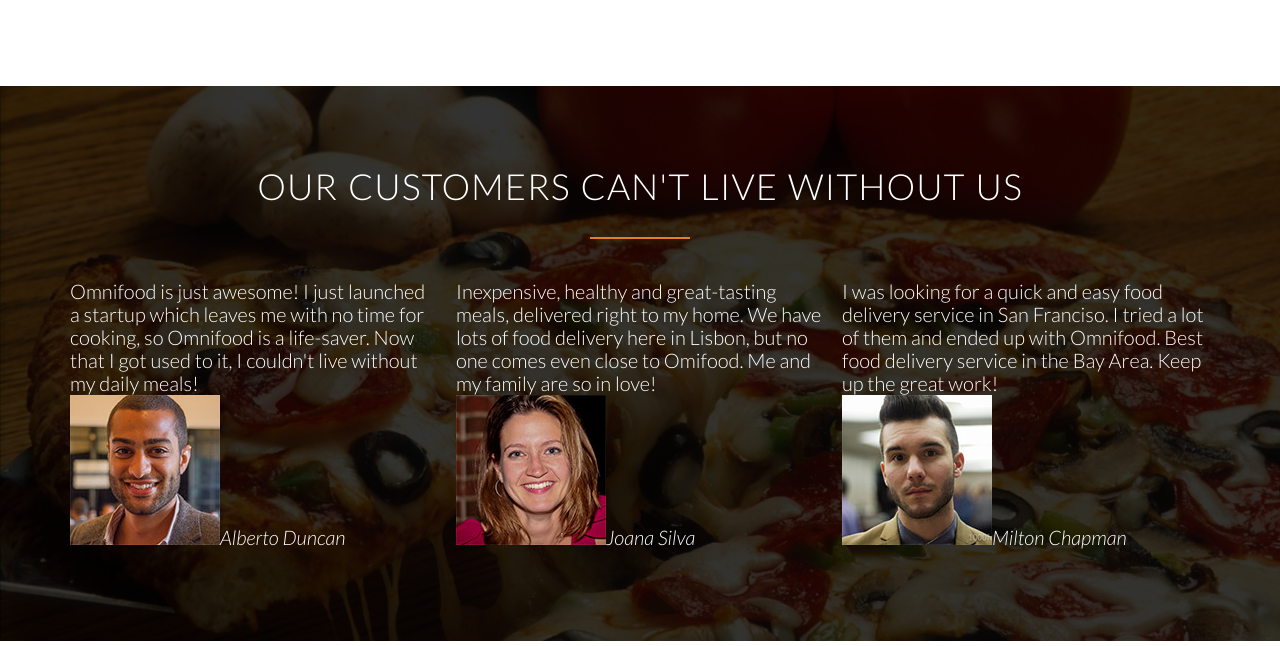
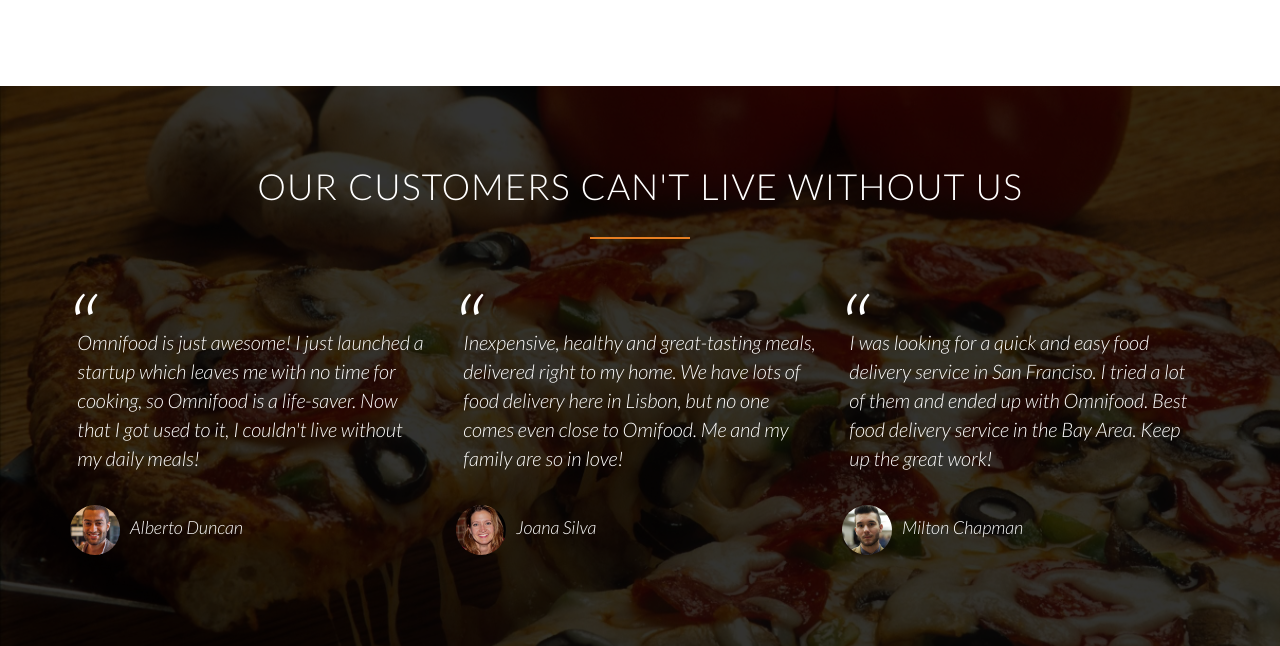
Before and after one commit to Talbekk/omnifood, a plain HTML site: page index.html in a window 1280 px wide. Shown: the part 3285-3931 px from the top of the page. Drawn offline with Linux system fonts and the light colour scheme; files whose address does not match are found by name.

Commit message:
formats text and image

```diff
--- a/resources/css/style.css
+++ b/resources/css/style.css
@@ -372,3 +372,36 @@
     color: #fff;
     background-attachment: fixed;
 }
+
+blockquote {
+    padding: 2%;
+    font-style: italic;
+    line-height: 145%;
+    position: relative;
+    margin-top: 40px;
+}
+
+cite {
+    font-size: 90%;
+    margin-top: 25px;
+    display: block;
+}
+
+blockquote:before {
+    content: "\201C";
+    font-size: 500%;
+    display: block;
+    position: absolute;
+    top: -5px;
+    left: -5px;
+
+}
+
+
+
+cite img {
+    height: 50px;
+    border-radius: 50%;
+    margin-right: 10px;
+    vertical-align: middle;
+}
```
